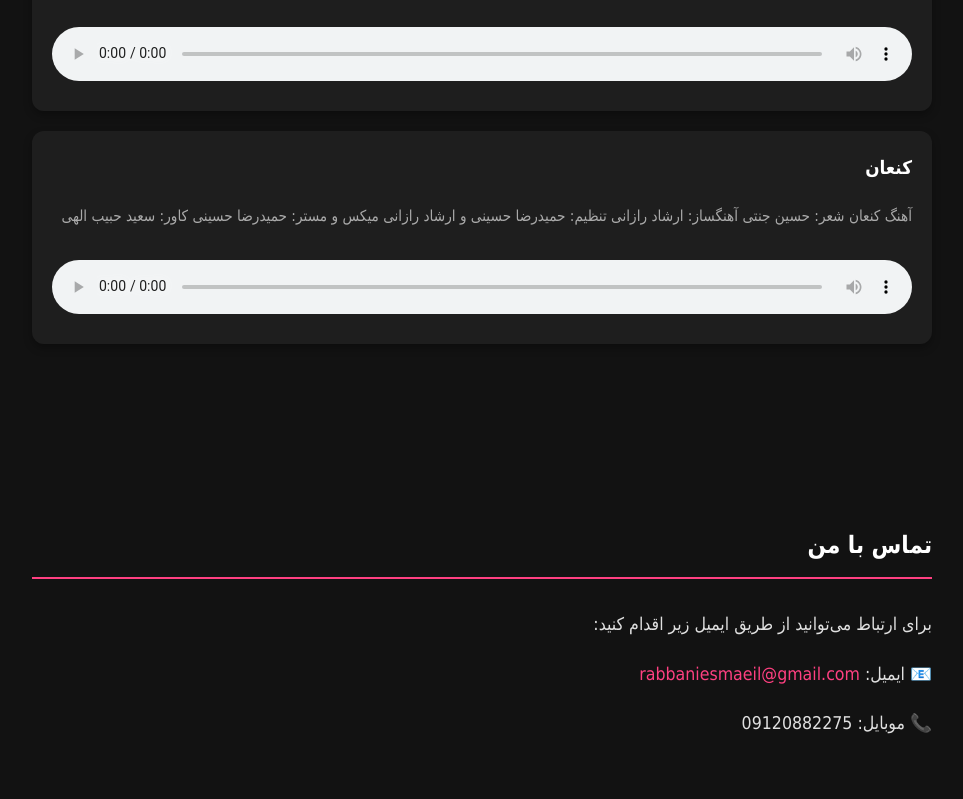
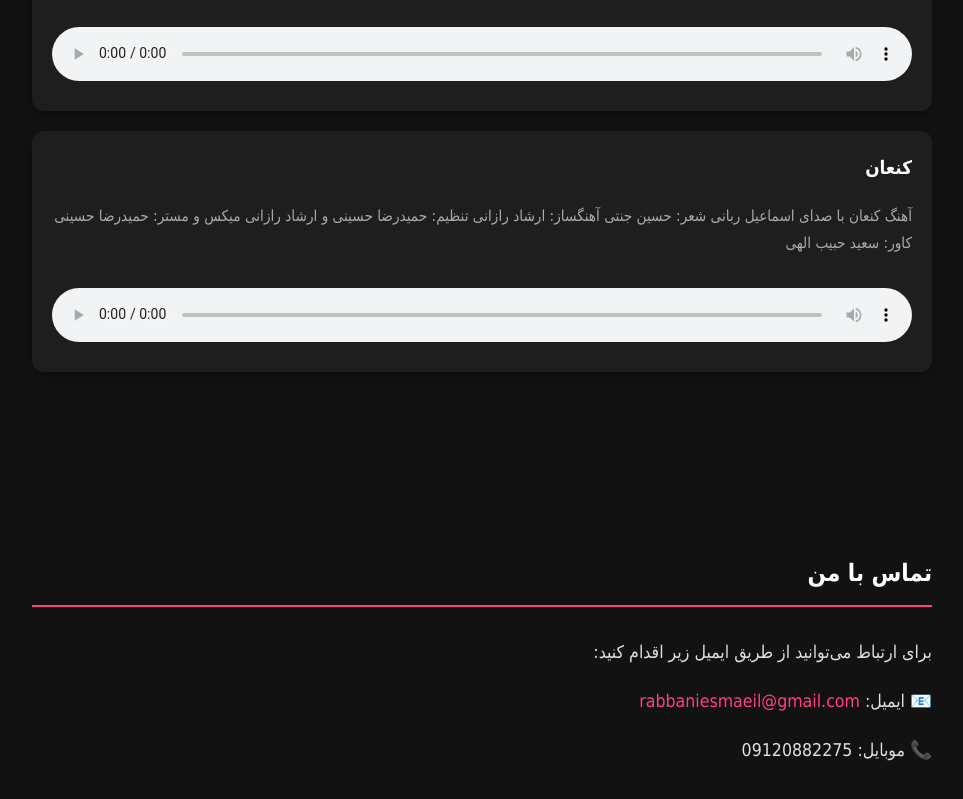
Before and after one commit to rabbani-esmaeil/portfolio-, an Eleventy site: page index.njk in a window 1280 px wide. Shown: the part 2204-3003 px from the top of the page, without its empty margins (158-1121 px from the left). Built offline with nearby package versions, Linux system fonts and the light colour scheme; Eleventy itself is replaced by a stand-in of ours; files that its build step writes are made by us from their sources.

Commit message:
Update پورتفولیو موسیقی “کنعان”

```diff
--- a/content/music/کنعان.md
+++ b/content/music/کنعان.md
@@ -1,7 +1,7 @@
 ---
 title: کنعان
 description: |-
-  آهنگ کنعان
+  آهنگ کنعان با صدای اسماعیل ربانی
   شعر: حسین جنتی
   آهنگساز: ارشاد رازانی
   تنظیم: حمیدرضا حسینی و ارشاد رازانی
```
